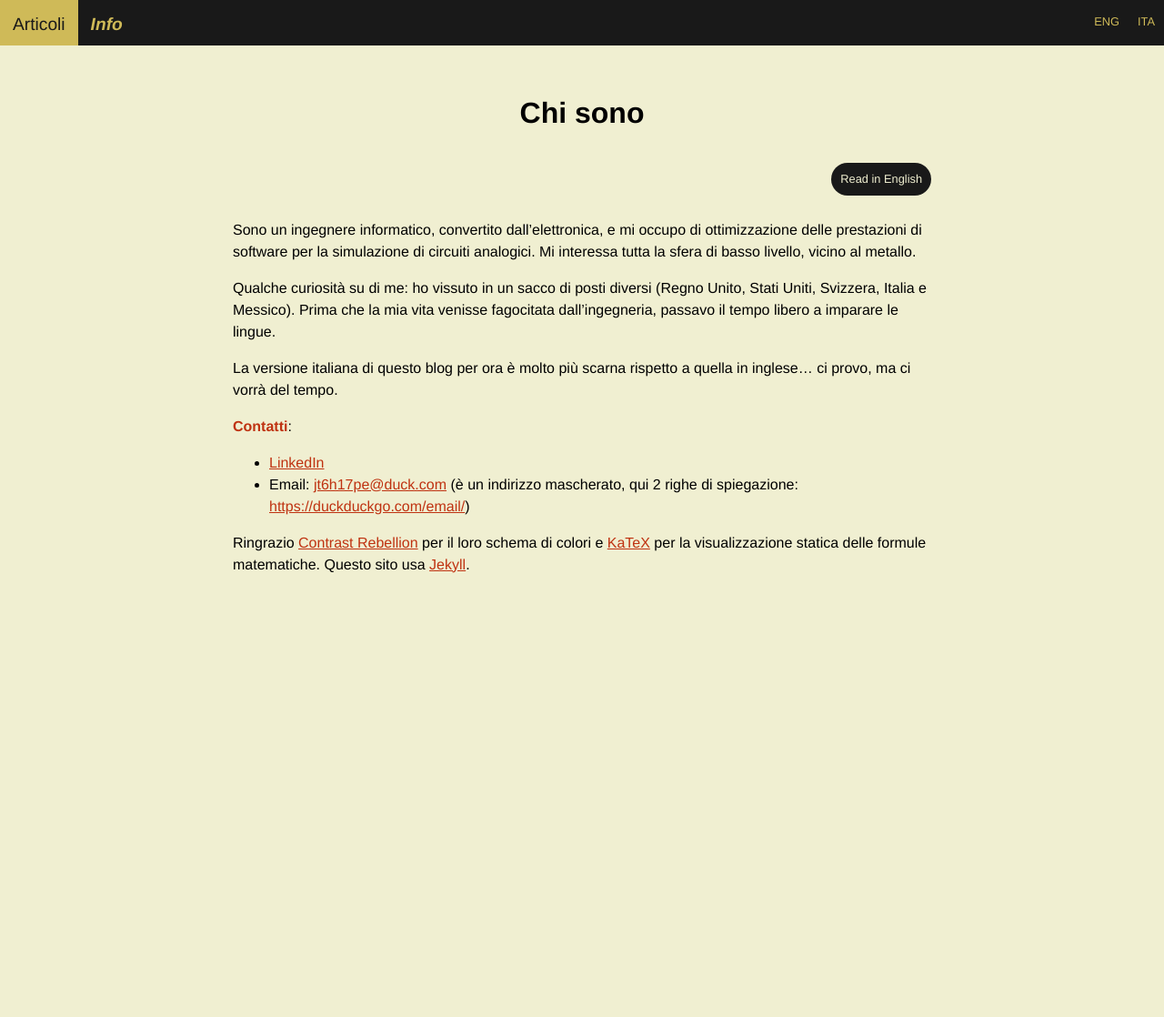
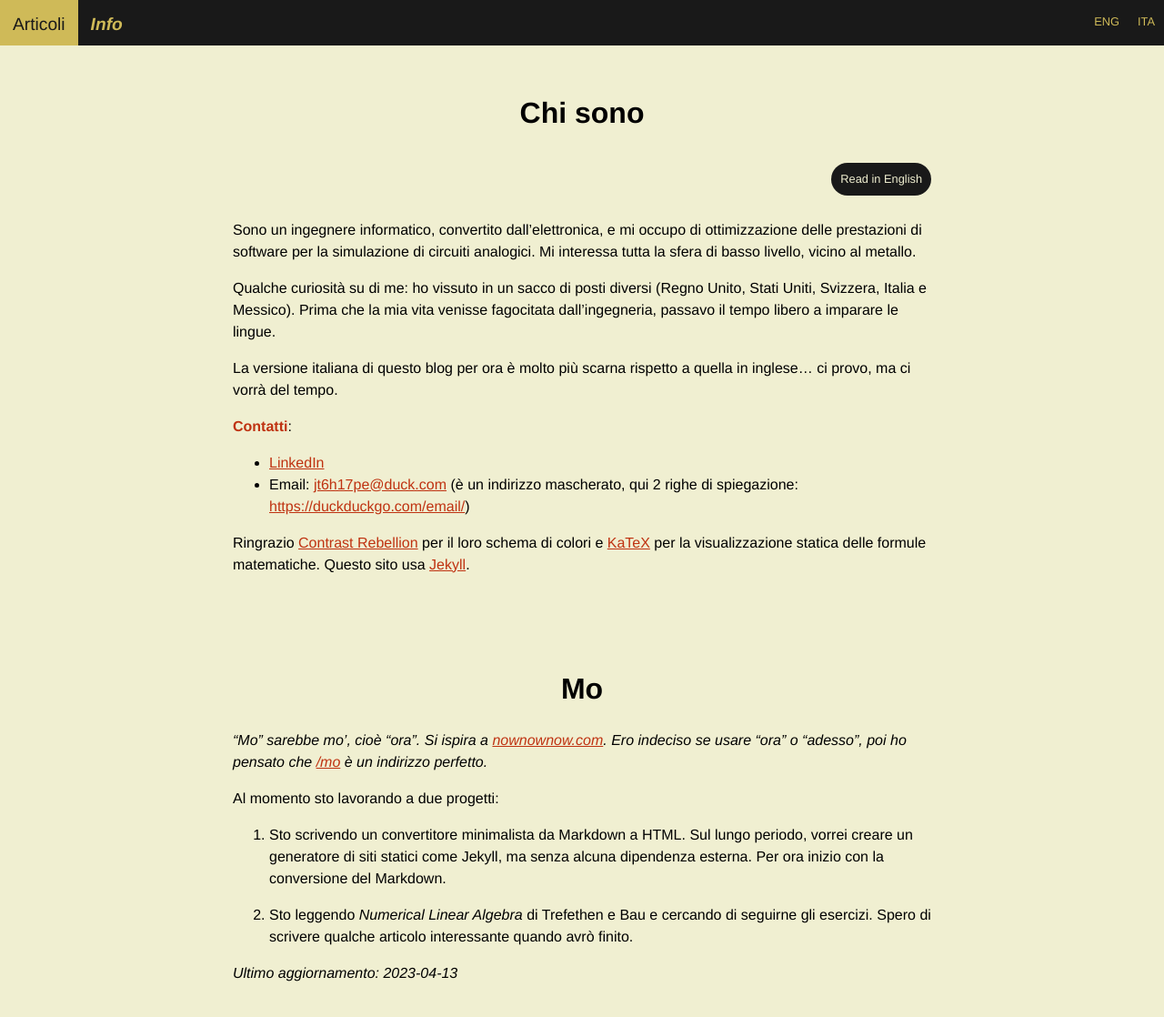
Before and after one commit to giorgiosav/giorgiosav.github.io, a Jekyll site: the page built from it/info.md, in a window 1280 px wide and 1210 px high. Shown: the top 1118 px of the window at 91% size. Built offline with Jekyll 4.4.1, drawn with Linux system fonts in a browser that asks for light colours.

Commit message:
aggiungi pagine now e mo

```diff
--- /dev/null
+++ b/it/_mo.md
@@ -0,0 +1,17 @@
+
+_"Mo" sarebbe mo', cioè "ora". Si ispira a
+[nownownow.com](https://www.nownownow.com/about).
+Ero indeciso se usare "ora" o "adesso", poi ho pensato che [/mo](/mo) è un
+indirizzo perfetto._
+
+Al momento sto lavorando a due progetti:
+
+1. Sto scrivendo un convertitore minimalista da Markdown a HTML. Sul lungo periodo,
+   vorrei creare un generatore di siti statici come Jekyll, ma senza alcuna
+   dipendenza esterna. Per ora inizio con la conversione del Markdown.
+
+1. Sto leggendo _Numerical Linear Algebra_ di Trefethen e Bau e cercando di
+   seguirne gli esercizi. Spero di scrivere qualche articolo interessante quando
+   avrò finito.
+
+_Ultimo aggiornamento: 2023-04-13_
--- a/it/info.md
+++ b/it/info.md
@@ -25,3 +25,8 @@ inglese... ci provo, ma ci vorrà del tempo.
 Ringrazio [Contrast Rebellion](https://contrastrebellion.com/) per il loro
 schema di colori e [KaTeX](https://katex.org/) per la visualizzazione statica
 delle formule matematiche. Questo sito usa [Jekyll](https://jekyllrb.com/).
+
+
+# Mo
+
+{% include_relative _mo.md %}
```
Also changed, not shown: en/_now.md (added, +16 -0 lines), en/about.md (+4 -0 lines), en/now.md (added, +9 -0 lines), it/mo.md (added, +9 -0 lines).
